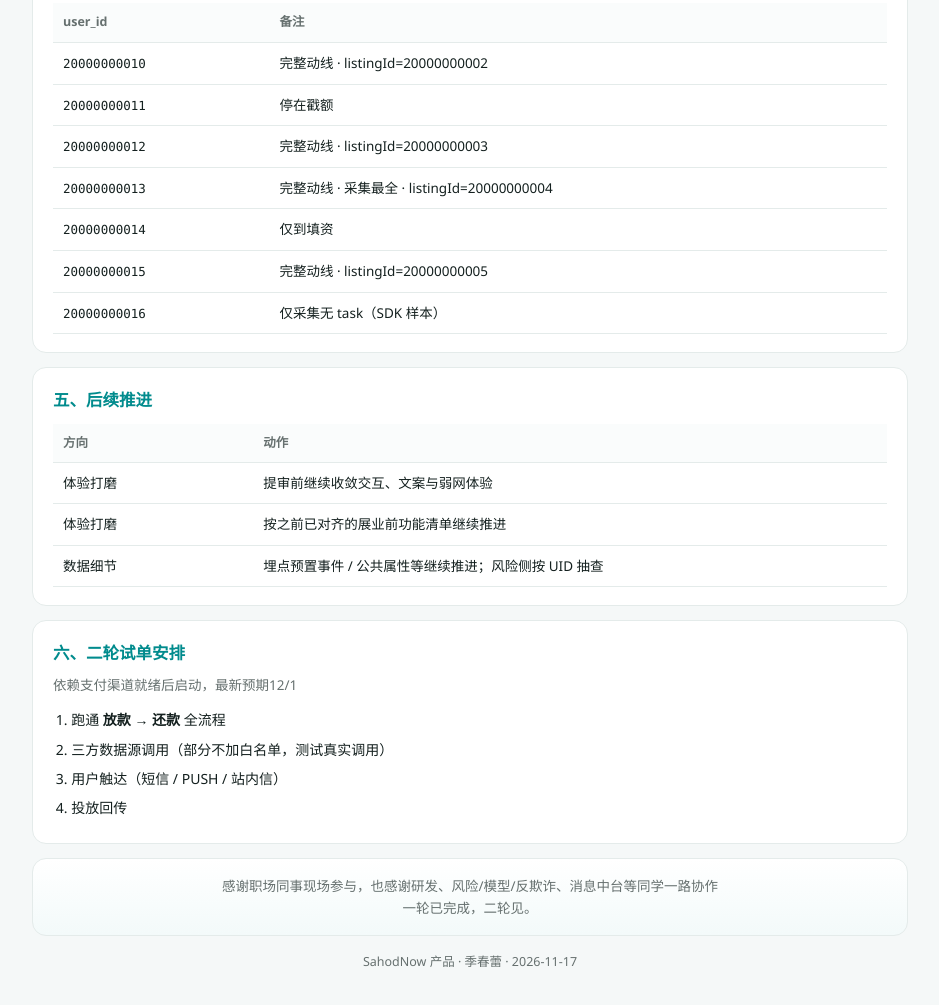
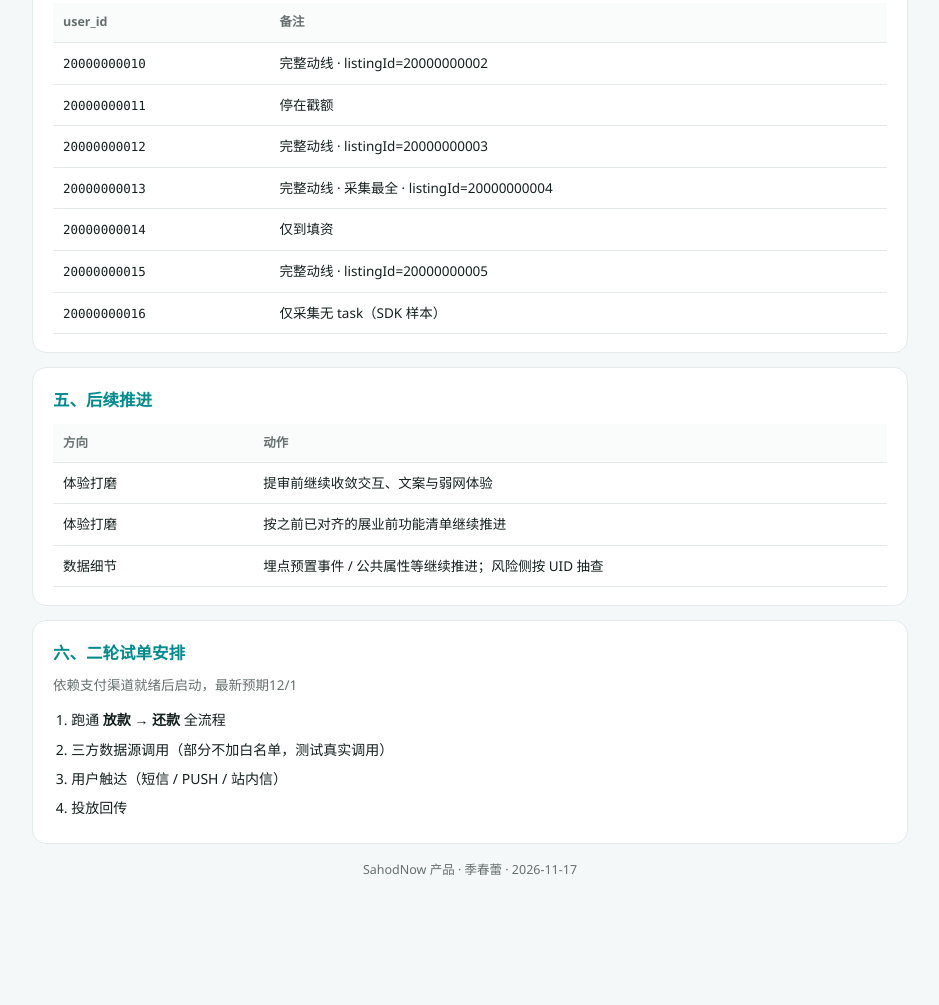
Before and after one commit to sara-ji/Prototype, a plain HTML site: page sahodnow/production-trial-report-1117.html in a window 1280 px wide. Shown: the part 2288-3293 px from the top of the page, without its empty margins (170-1109 px from the left). After the commit the page ends 3234 px from the top, so only its background shows below. Drawn offline with Linux system fonts and the light colour scheme.

Commit message:
Remove closing thanks block from trial report.
Co-authored-by: Cursor <cursoragent@cursor.com>

```diff
--- a/sahodnow/production-trial-report-1117.html
+++ b/sahodnow/production-trial-report-1117.html
@@ -248,11 +248,6 @@
     </ol>
   </section>
 
-  <div class="thanks">
-    感谢职场同事现场参与，也感谢研发、风险/模型/反欺诈、消息中台等同学一路协作<br />
-    一轮已完成，二轮见。
-  </div>
-
   <p class="foot">SahodNow 产品 · 季春蕾 · 2026-11-17</p>
 </div>
 </body>
```
